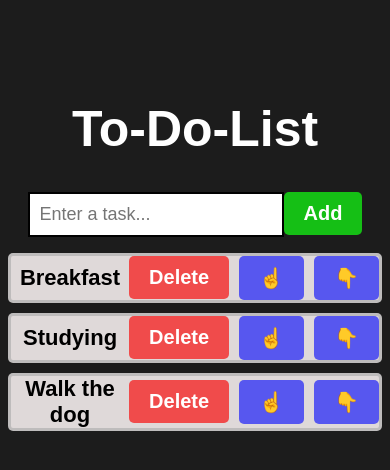
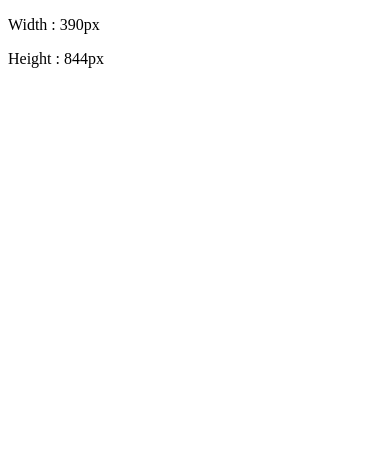
Before and after one commit to Teja-Rayudu/React_Roadmap, a React (Vite) app in the folder my-react-app/: page / in a window 390 px wide. Shown: the top 470 px of the page. Built offline with nearby package versions, Linux system fonts and the light colour scheme.

Commit message:
Study of UseEffect() hook

```diff
--- a/my-react-app/src/App.jsx
+++ b/my-react-app/src/App.jsx
@@ -1,10 +1,10 @@
-import ToDoList from "./ToDoList.jsx";
+import ComponentD from "./ComponentD.jsx";
 
 function App() {
 
   return(
     <>
-      <ToDoList />
+      <ComponentD />
     </>
   );
 }
--- /dev/null
+++ b/my-react-app/src/ComponentD.jsx
@@ -0,0 +1,51 @@
+import React, { useState, useEffect } from "react";
+
+function ComponentD() {
+  const [count, setCount] = useState(0);
+  const [color, setColor] = useState("green");
+  const [width, setWidth] = useState(window.innerWidth);
+  const [height, setHeight] = useState(window.innerHeight);
+
+  function handleAdd() {
+    setCount((c) => c + 1);
+  }
+
+  function handleSubtract() {
+    setCount((c) => c - 1);
+  }
+
+  function handleColor() {
+    setColor(color === "green" ? "red" : "green")
+  }
+
+  useEffect(() => {
+    document.title = `count : ${count} ${color}`;
+  }, [color, count]);
+
+  useEffect(() =>{
+    window.addEventListener("resize", handleResize);console.log("EVENT LISTENER ADDED");
+
+    return () =>{
+        window.removeEventListener("resize", handleResize);
+        console.log("Event Listener removed");
+    }
+    },[]);
+
+    useEffect(() =>{
+        document.title = `Size : ${width} x ${height}`;
+    });
+
+  function handleResize(){
+    setWidth(window.innerWidth);
+    setHeight(window.innerHeight);
+  }
+
+  return (
+    <>
+      <p>Width : {width}px </p>
+      <p>Height : {height}px </p>
+    </>
+  );
+}
+
+export default ComponentD;
--- a/my-react-app/src/index.css
+++ b/my-react-app/src/index.css
@@ -112,7 +112,7 @@ h1{
   font-style: bold;
 } */
 
-body{
+/* body{
   background-color: rgba(0, 0, 0, 0.889);
 }
 
@@ -188,4 +188,4 @@ li{
   display: flex;
   flex: 1;
   justify-content: center;
-}
+} */
```
